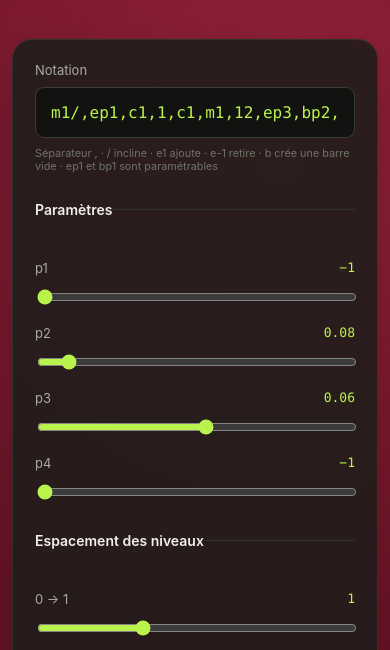
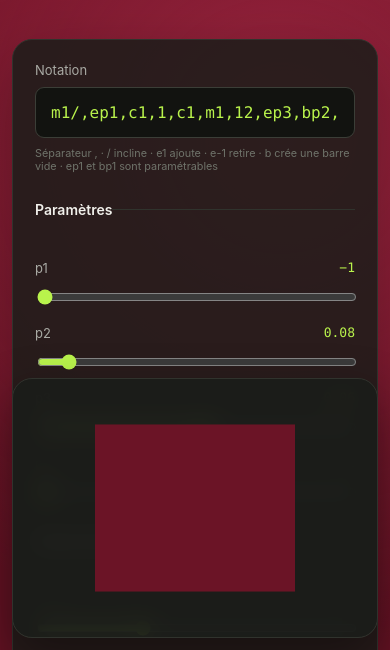
Before and after one commit to edouard-gv/logo-ut7, a website built with Vite: page index.html in a window 390 px wide. Shown: the part 194-844 px from the top of the page. Built offline with nearby package versions, Linux system fonts and the light colour scheme; what polygon-clipping would draw is missing.

Commit message:
Laisser le rendu toujours visible sur mobile.

```diff
--- a/src/style.css
+++ b/src/style.css
@@ -40,5 +40,22 @@ button:hover { background: #b9f34c; color: #171914; }
 .preview { flex: 1; display: grid; place-items: center; min-height: 390px; overflow: hidden; }
 .preview svg { width: 200px; height: 200px; overflow: visible; transition: transform .2s; }
 .error { min-height: 18px; margin: 0; color: #ff8e7c; font-family: "Cascadia Mono", "SFMono-Regular", Consolas, monospace; font-size: 12px; text-align: center; }
-@media (max-width: 800px) { .app { padding: 42px 0; } .workspace { grid-template-columns: 1fr; } .preview-panel { min-height: 400px; } }
+@media (max-width: 800px) {
+  .app { padding: 42px 0; }
+  .workspace { grid-template-columns: 1fr; }
+  .preview-panel { display: contents; }
+  .preview-heading { padding: 20px 20px 0; }
+  .preview {
+    position: sticky;
+    bottom: 12px;
+    z-index: 10;
+    min-height: clamp(180px, 35vh, 260px);
+    border: 1px solid #30332d;
+    border-radius: 20px;
+    background: rgba(27, 29, 25, .92);
+    box-shadow: 0 20px 50px rgba(0, 0, 0, .38);
+    backdrop-filter: blur(12px);
+  }
+  .error { padding: 0 20px; }
+}
 @media (max-width: 480px) { .app { width: min(100% - 24px, 1120px); } .controls { padding: 22px; } .control-grid, .control-grid.three { grid-template-columns: 1fr; } }
```
